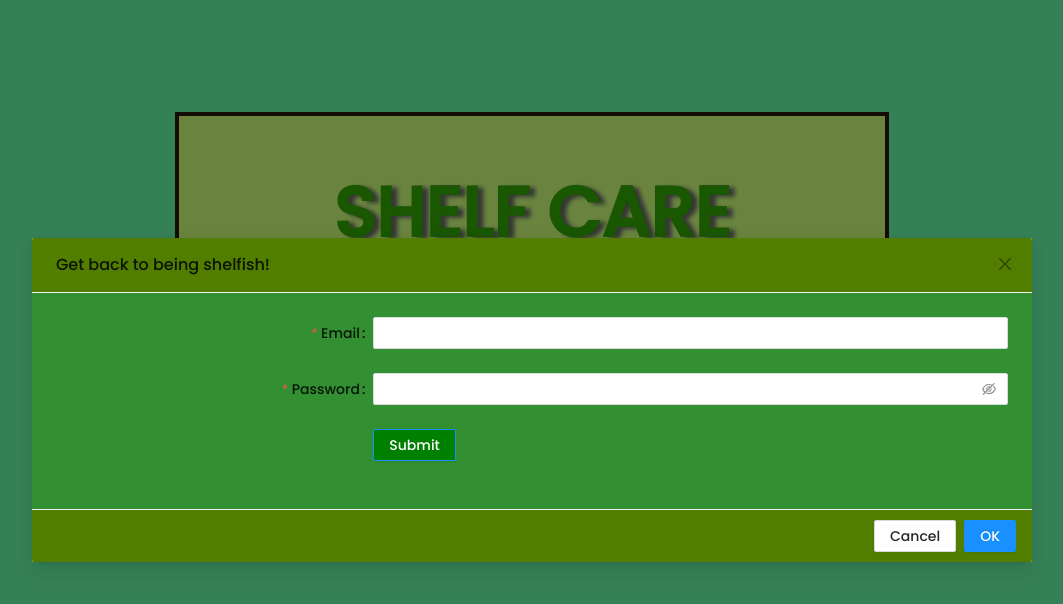
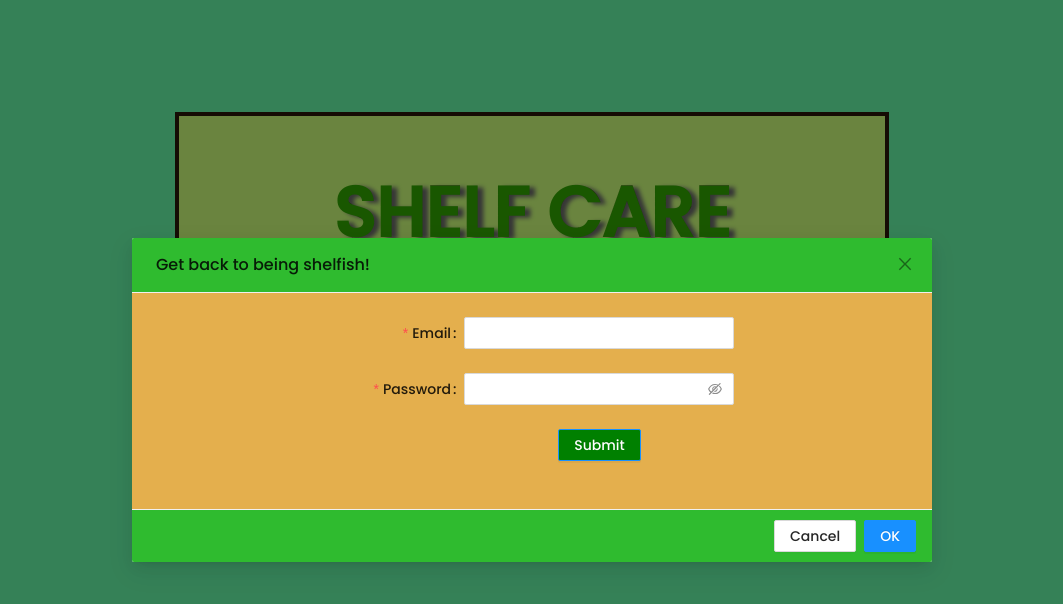
Before and after one commit to unanswerable-hog-splatch/plant-app, a React (Create React App) app: page / in a window 1280 px wide. Both pictures are taken after a click on the button "Login". Shown: the top 604 px of the page, without its empty margins (108-1171 px from the left). Built offline with nearby package versions, Linux system fonts and the light colour scheme.

Commit message:
modal css

```diff
--- a/src/pages/home/LoginFormButton.js
+++ b/src/pages/home/LoginFormButton.js
@@ -13,14 +13,17 @@ export default function LoginFormButton() {
             </Button>
             <Modal
                 bodyStyle={{
-                    backgroundColor: 'rgb(50, 143, 50)'
+                    backgroundColor: 'rgb(228, 175, 77)',
+                    display: 'flex',
+                    justifyContent: 'center',
+                    textAlign: 'center'
                 }}
                 title="Get back to being shelfish!"
                 centered
                 visible={visible}
                 onOk={() => setVisible(false)}
                 onCancel={() => setVisible(false)}
-                width={1000}
+                width={800}
             >
                 < LoginForm />
             </Modal>
--- a/src/pages/home/SignupFormButton.js
+++ b/src/pages/home/SignupFormButton.js
@@ -13,7 +13,10 @@ export default function SignupFormButton() {
             </Button>
             <Modal
                 bodyStyle={{
-                    backgroundColor: 'rgb(50, 143, 50)'
+                    backgroundColor: 'rgb(228, 175, 77)',
+                    display: 'flex',
+                    justifyContent: 'center',
+                    textAlign: 'center'
                 }}
                 className='signup-modal modal'
                 title="Sign up to start your shelf!"
@@ -21,7 +24,7 @@ export default function SignupFormButton() {
                 visible={visible}
                 onOk={() => setVisible(false)}
                 onCancel={() => setVisible(false)}
-                width={1000}
+                width={800}
             >
                 < SignupForm />
             </Modal>
--- a/src/pages/home/home.css
+++ b/src/pages/home/home.css
@@ -63,10 +63,10 @@ body {
 }
 
 .ant-modal-footer {
-    background-color: rgb(82, 126, 0);
+    background-color: rgb(47, 187, 47);
 }
 .ant-modal-header {
-    background-color: rgb(82, 126, 0);
+    background-color: rgb(47, 187, 47);
 }
 
 .adopt-btn {
```
